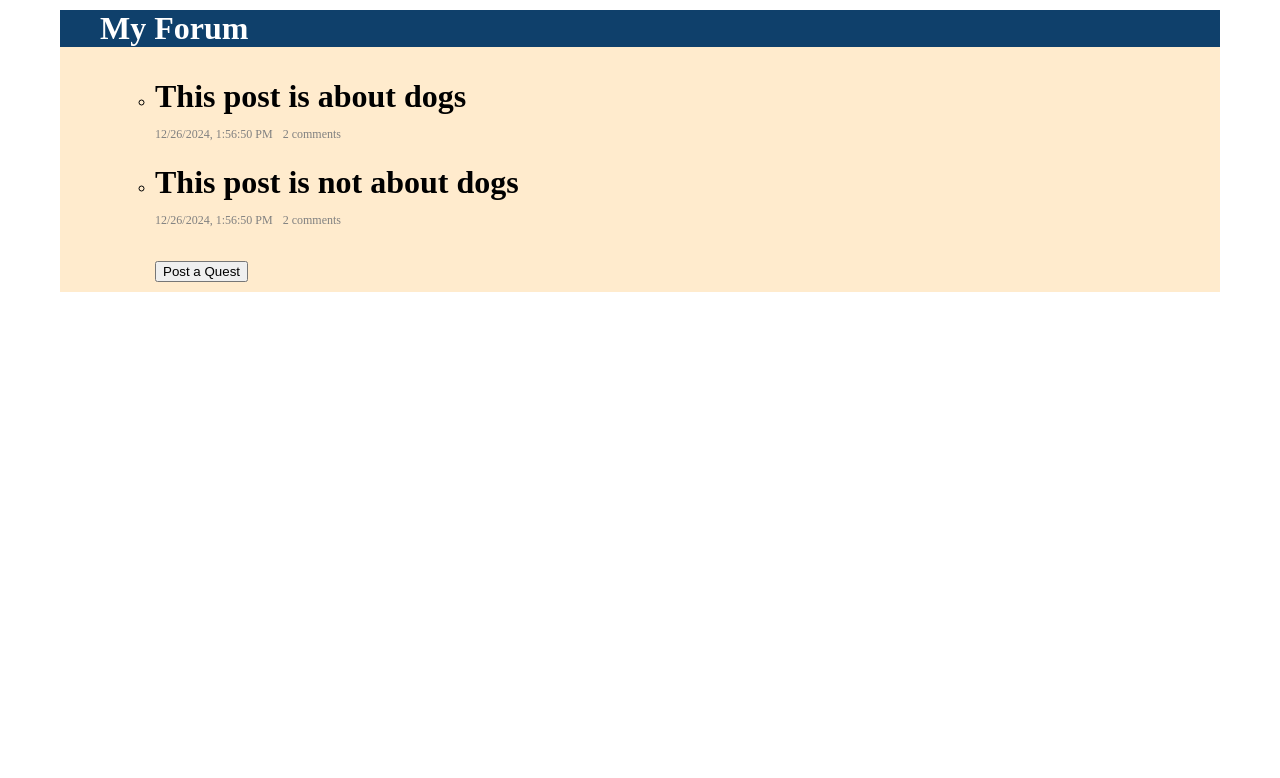
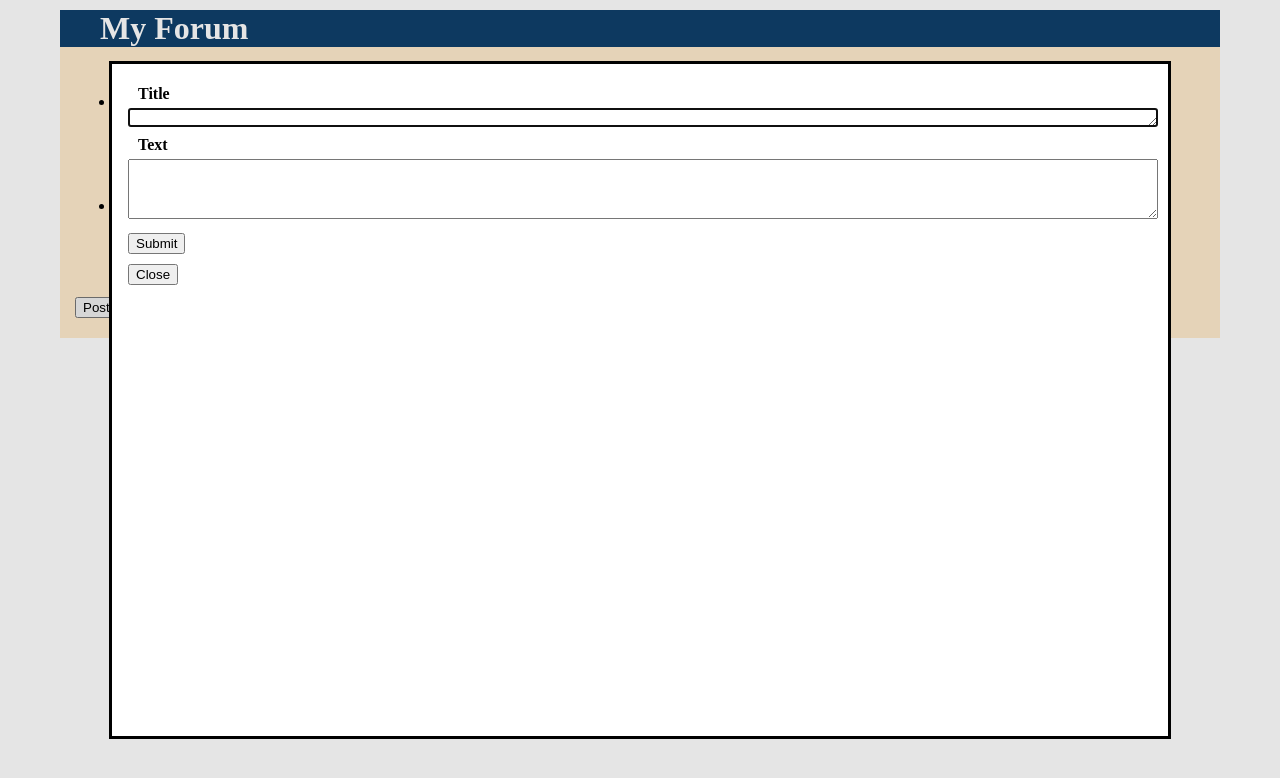
Before and after one commit to JuanDumagpi/Web-Design-Portfolio, a plain HTML site: page Assesment 2/index.html in a window 1280 px wide. Both pictures are taken after a click on the button "Post a Quest". Drawn offline with Linux system fonts and the light colour scheme.

Commit message:
3rd??? commit
popup and submit new post working now

```diff
--- a/Assesment 2/data.js
+++ b/Assesment 2/data.js
@@ -4,7 +4,7 @@ var posts = [
         title: "This post is about dogs",
         author: "Jane",
         date: Date.now(),
-        content: "Thread content",
+        content: "I like dogs.",
         comments: [
             {
                 author: "John",
@@ -21,7 +21,7 @@ var posts = [
         title: "This post is not about dogs",
         author: "Not Jane",
         date: Date.now(),
-        content: "Thread content",
+        content: "I like cats.",
         comments: [
             {
                 author: "Not John",
--- a/Assesment 2/index.html
+++ b/Assesment 2/index.html
@@ -11,22 +11,25 @@
 
         <div class="main">
 
-            <ul>
+            <ul class="topics">
             </ul>
 
+            <!--This the script for taking the data from the posts array in the .js file-->
             <script>
-            var container = document.querySelector('ul')
+            var container = document.querySelector(".topics")
             for (let post of posts){
                 var html = `
-                <ul>
                 <li class="row">
+
                     <h1 class="title">
                         <!--this is for directing the post links to the page url based on the post array's id and then later using the title as the header in that page-->
                         <a href="/thread.html?id=${post.id}">${post.title}</a>
+                    </h1>
 
-                    </h1>
+                        <h4 class="postContent">${post.content}</h4>
                         <div class="bottom">
                             <!--shows the date the post was made as well as how many comments the post has-->
+                            <p class="postAuthor">by ${post.author}</p>
                             <p class="timestamp">${new Date(post.date).toLocaleString()}</p>
                             <p class="comment-count">${post.comments.length} comments</p>
                         </div>
@@ -36,14 +39,74 @@
             }
             </script>
 
-            <button id="newPost">Post a Quest</button>
-            <dialog class="modal">
+            <!--This is for creating a new post-->
+            <button newPost>Post a Quest</button>
+            <dialog modal id="popUp">
                 <h4>Title</h4>
-                <textarea name="" id=""></textarea>
+                <textarea id="title"></textarea>
                 <h4>Text</h4>
-                <textarea name="" id=""></textarea>
+                <textarea id="descript"></textarea>
+                <button submitPost>Submit</button>
+                <button closePost>Close</button>
             </dialog>
+
         </div>
+
+        <!--This is the script for the popup for submitting a topic-->
+        <script>
+            const popUp = document.querySelector("#popUp"); //For the pop up modal
+            const openPop = document.querySelector("[newPost]"); //For the button that opens the popup
+            const closePop = document.querySelector("[closePost]"); //For the button that closes the popup
+            openPop.addEventListener('click', () => {popUp.showModal();})
+            closePop.addEventListener('click', () => {popUp.close();})
+        </script>
+
+        <script>
+            //This function appends the new post into the html file
+            function addPost(newPostValue){
+                var container = document.querySelector(".topics")
+                var newPostHTML = `
+                <li class="row">
+
+                    <h1 class="title">
+                        <!--this is for the new user inputted title-->
+                        <a href="/thread.html?id=${newPostValue.id}">${newPostValue.title}</a>
+                    </h1>
+
+                    <h4 class="postContent">${newPostValue.content}</h4>
+
+                    <div class="bottom">
+                        <!--shows the date the post was made as well as how many comments the post has-->
+                        <p class="postAuthor">by ${newPostValue.author}</p>
+                        <p class="timestamp">${new Date(newPostValue.date).toLocaleString()}</p>
+                        <p class="comment-count">0 comments</p>
+                    </div>
+
+                    </li>
+                `
+                container.insertAdjacentHTML('beforeend', newPostHTML);
+            }
+
+            //This stores the data in the text area, and then runs the addComment function above to post it in the comments section, then clears the text area
+            var postBTN = document.querySelector("[submitPost]");
+            postBTN.addEventListener('click', function(){
+                var postTitle = document.querySelector("#title");
+                var postTxt = document.querySelector("#descript");
+                var newPostValue = {
+                    id: 3,
+                    title: postTitle.value,
+                    content: postTxt.value,
+                    date: Date.now(),
+                    author: "User"
+                }
+            addPost(newPostValue);
+            postTitle.value = ""
+            postTxt.value = ""
+            popUp.close();
+            })
+
+            </script>
+
     </body>
 
 </html>
--- a/Assesment 2/style.scss
+++ b/Assesment 2/style.scss
@@ -15,6 +15,11 @@ h1, h4, ol{
     display: flex;
     color: gray;
     font-size: 12px;
+}
+
+
+.postAuthor{
+    padding-right: 10px;
 }
 
 .timestamp{
@@ -54,6 +59,28 @@ button{
     margin: 40px 0;
 }
 
-#newPost{
+.newPost{
     margin: 0 0 0 80px;
 }
+
+#popUp{
+        padding: 1em;
+        height: 80%;
+        width: 80%;
+
+    h4{
+        padding: 5px 10px 5px;
+    }
+
+    textarea{
+        width: 100%;
+    }
+
+    #title{
+        height: 1em;
+    }
+
+    #descript{
+        height: 4em;
+    }
+}
```
Also changed, not shown: Assesment 2/thread.html (+7 -1 lines), Assesment 2/style.css, 1 other file.
